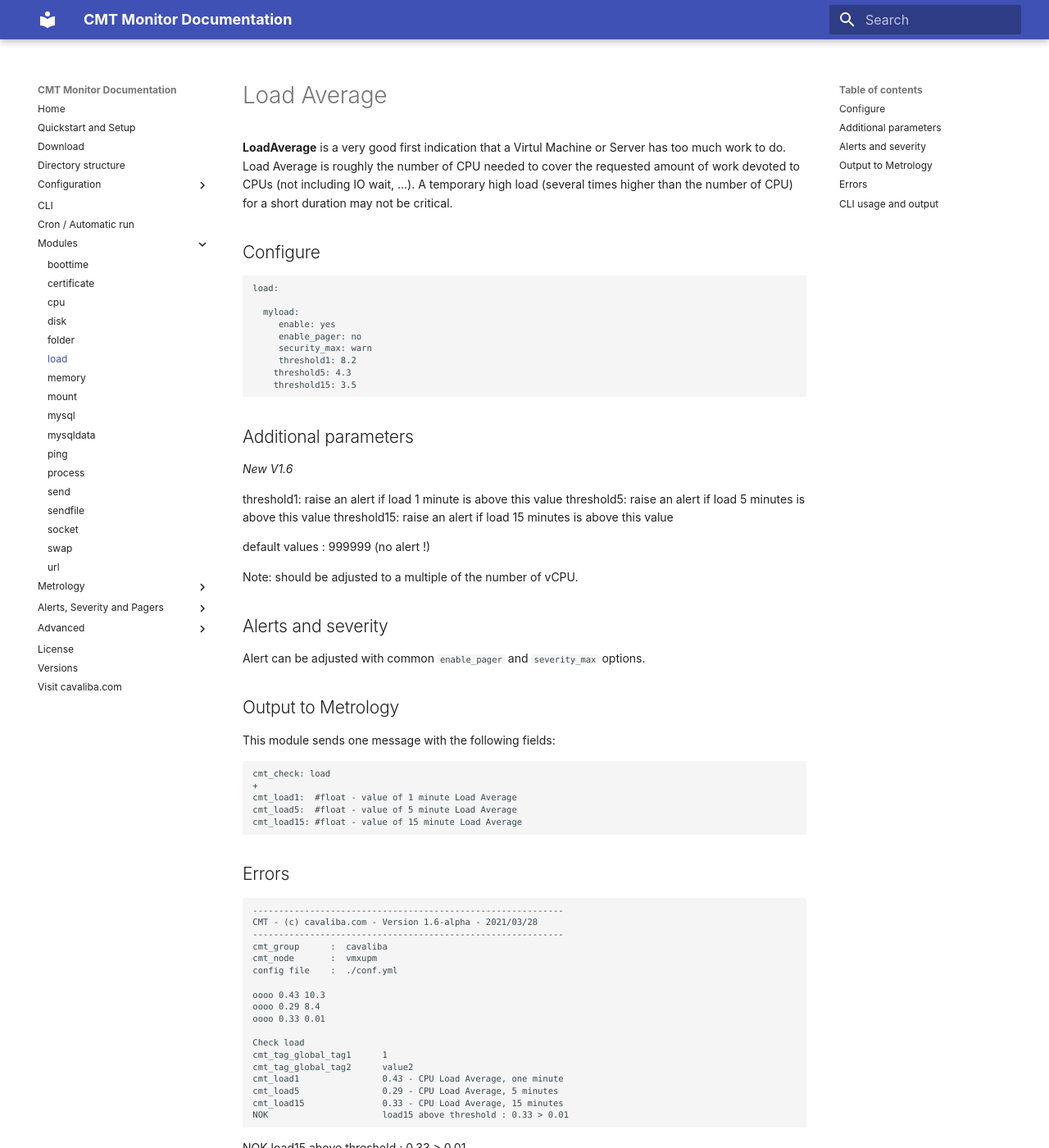
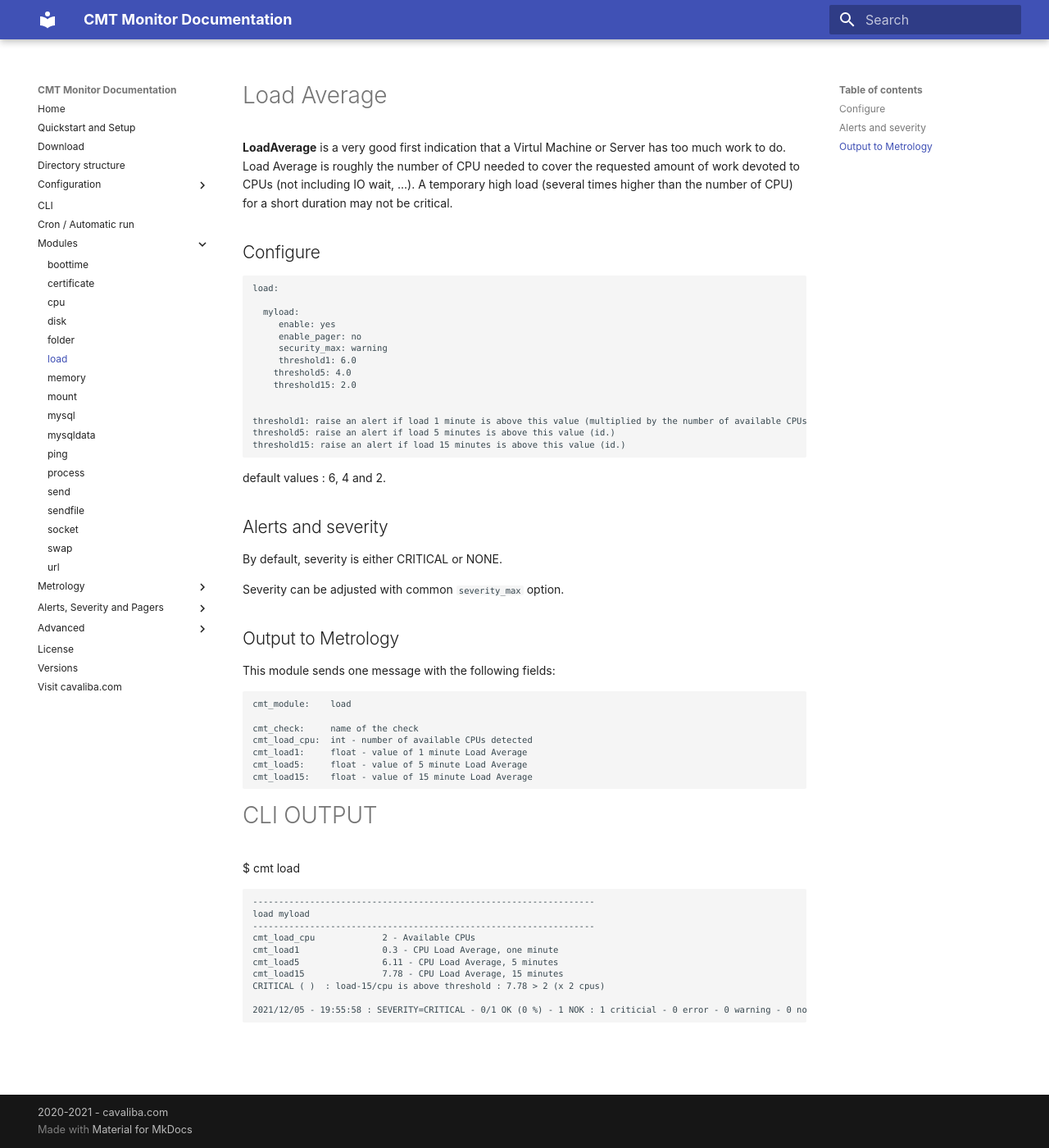
Before and after one commit to cavaliba/cmt_monitor, an MkDocs documentation site: the page built from docs/docs/check_load.md, in a window 1280 px wide and 1400 px high. Shown: the whole window at 82% size. Built offline with MkDocs 1.6.1 and Material for MkDocs 9.7.7, drawn with Linux system fonts in a browser that asks for light colours; some of the changed text lies outside the part shown.

Commit message:
load module with cpu count

```diff
--- a/docs/docs/check_load.md
+++ b/docs/docs/check_load.md
@@ -14,69 +14,51 @@ title: check_load
   	  myload:
   	     enable: yes
   	     enable_pager: no
-  	     security_max: warn
-  	     threshold1: 8.2
-        threshold5: 4.3
-        threshold15: 3.5
+  	     security_max: warning
+  	     threshold1: 6.0
+        threshold5: 4.0
+        threshold15: 2.0
 
-## Additional parameters
 
-*New V1.6*
+    threshold1: raise an alert if load 1 minute is above this value (multiplied by the number of available CPUs)
+    threshold5: raise an alert if load 5 minutes is above this value (id.)
+    threshold15: raise an alert if load 15 minutes is above this value (id.)
 
-   threshold1: raise an alert if load 1 minute is above this value
-   threshold5: raise an alert if load 5 minutes is above this value
-   threshold15: raise an alert if load 15 minutes is above this value
-
-default values : 999999 (no alert !)
-
-Note: should be adjusted to a multiple of the number of vCPU.
-
+default values : 6, 4 and 2.
 
 ## Alerts and severity
 
-Alert can be adjusted with common `enable_pager` and `severity_max` options.
+By default, severity is either CRITICAL or NONE.
+
+Severity can be adjusted with common `severity_max` option.
 
 
 ## Output to Metrology
 
 This module sends one message with the following fields:
 
-	cmt_check: load
-	+
-	cmt_load1:  #float - value of 1 minute Load Average
-	cmt_load5:  #float - value of 5 minute Load Average
-	cmt_load15: #float - value of 15 minute Load Average
+	cmt_module:    load
 
-## Errors
-
-	------------------------------------------------------------
-	CMT - (c) cavaliba.com - Version 1.6-alpha - 2021/03/28
-	------------------------------------------------------------
-	cmt_group      :  cavaliba
-	cmt_node       :  vmxupm
-	config file    :  ./conf.yml
-
-	oooo 0.43 10.3
-	oooo 0.29 8.4
-	oooo 0.33 0.01
-
-	Check load
-	cmt_tag_global_tag1      1
-	cmt_tag_global_tag2      value2
-	cmt_load1                0.43 - CPU Load Average, one minute
-	cmt_load5                0.29 - CPU Load Average, 5 minutes
-	cmt_load15               0.33 - CPU Load Average, 15 minutes
-	NOK                      load15 above threshold : 0.33 > 0.01
-
-   NOK  load15 above threshold : 0.33 > 0.01
-
-## CLI usage and output
+	cmt_check:     name of the check
+	cmt_load_cpu:  int - number of available CPUs detected
+	cmt_load1:     float - value of 1 minute Load Average
+	cmt_load5:     float - value of 5 minute Load Average
+	cmt_load15:    float - value of 15 minute Load Average
 
 
-	/dev/cmt_monitor$ ./cmt.py load
 
-	Check load
-	cmt_load1              0.55  ()  - CPU Load Average, one minute
-	cmt_load5              0.57  ()  - CPU Load Average, 5 minutes
-	cmt_load15             0.6  ()  - CPU Load Average, 15 minutes
-	OK                     1/5/15 min : 0.55  0.57  0.6
+# CLI OUTPUT
+
+   $ cmt load
+
+
+	------------------------------------------------------------------
+	load myload
+	------------------------------------------------------------------
+	cmt_load_cpu             2 - Available CPUs
+	cmt_load1                0.3 - CPU Load Average, one minute
+	cmt_load5                6.11 - CPU Load Average, 5 minutes
+	cmt_load15               7.78 - CPU Load Average, 15 minutes
+	CRITICAL ( )  : load-15/cpu is above threshold : 7.78 > 2 (x 2 cpus)
+
+	2021/12/05 - 19:55:58 : SEVERITY=CRITICAL - 0/1 OK (0 %) - 1 NOK : 1 criticial - 0 error - 0 warning - 0 notice.
```
Also changed, not shown: 1 other file.
